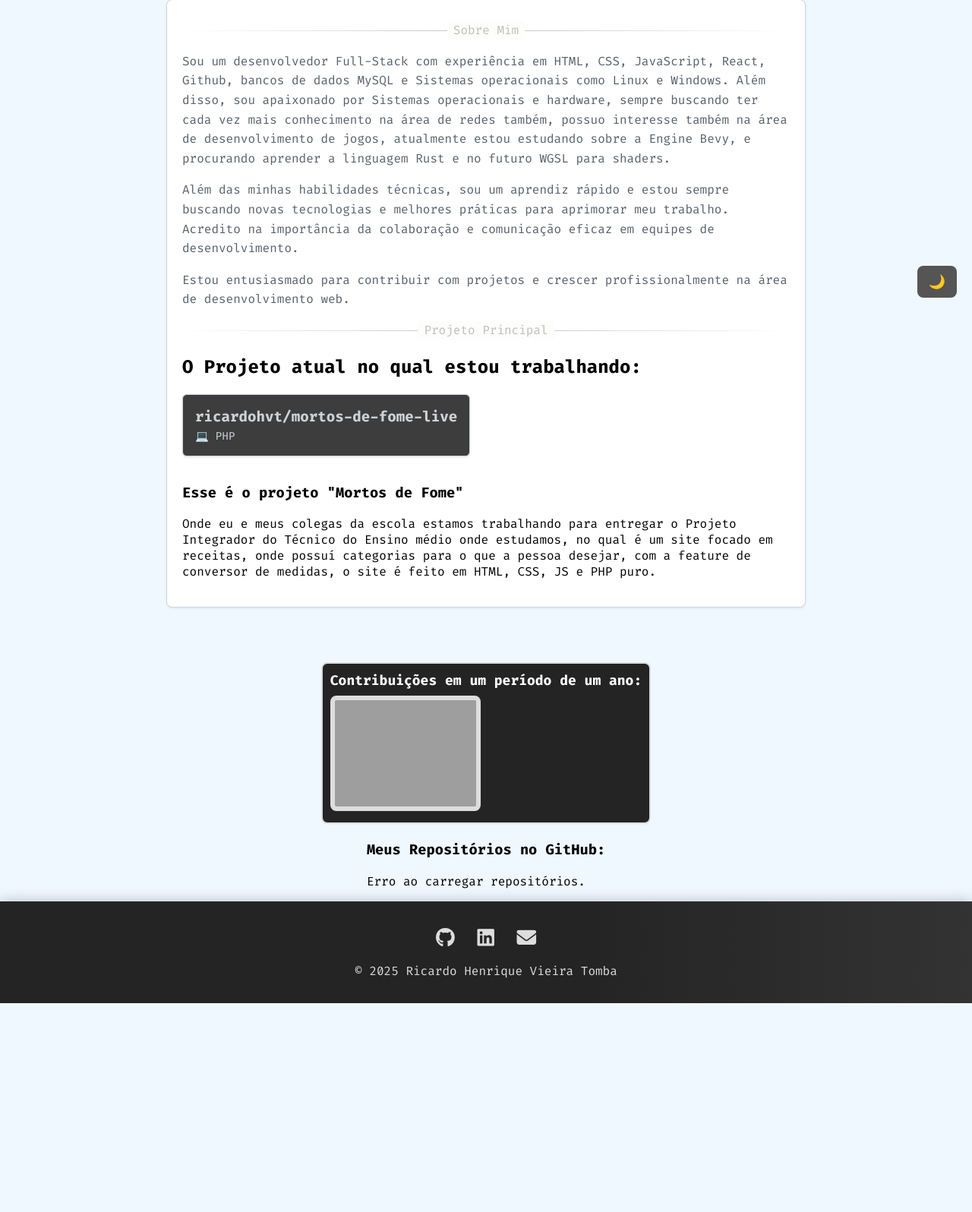
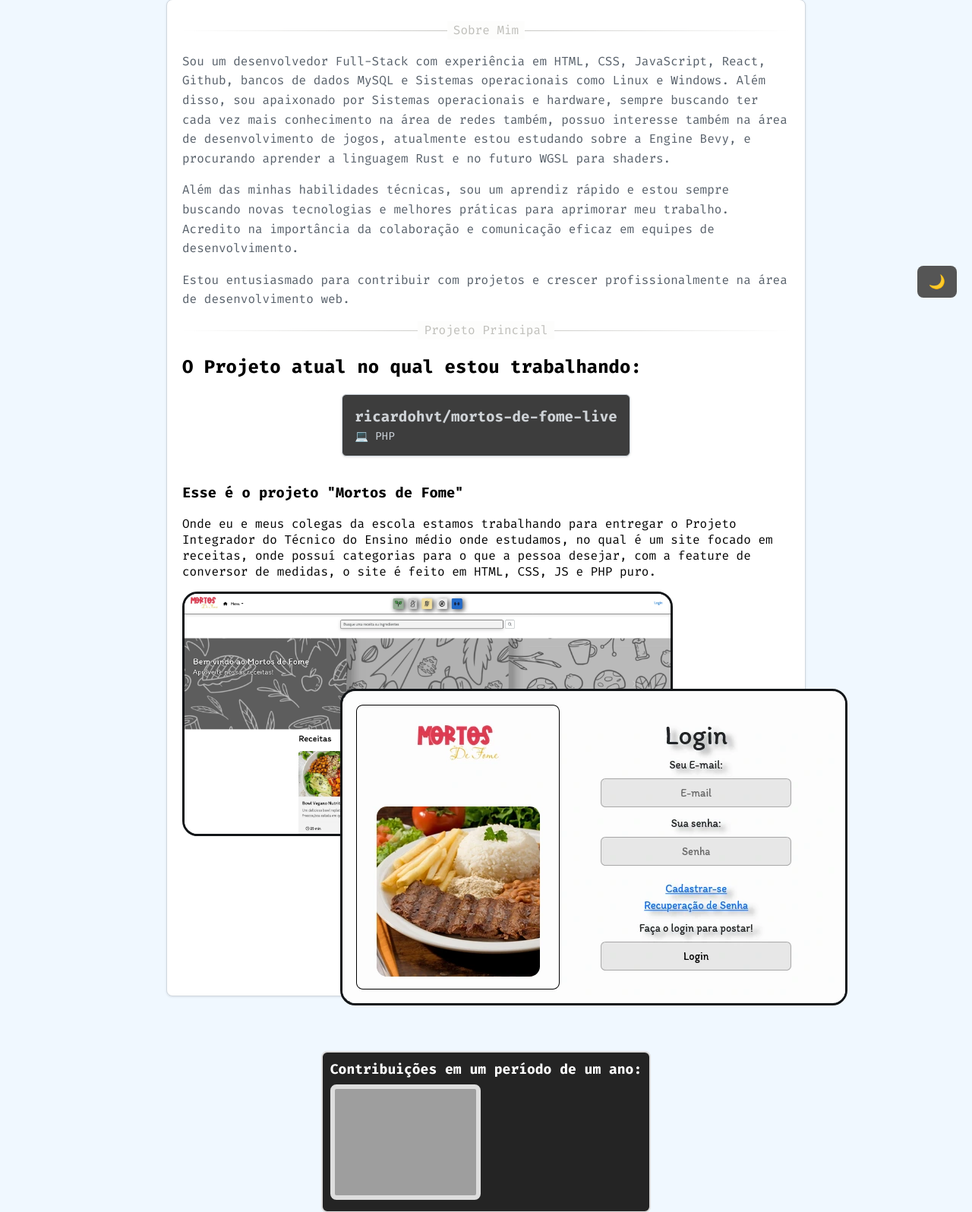
Before and after one commit to ricardohvt/portifolio, a PHP site: page / in a window 1280 px wide. Shown: the part 388-1984 px from the top of the page at 76% size. Before the commit the page ends 1709 px from the top, so only its background shows below. Run offline with PHP 8.4, Linux system fonts and the light colour scheme; grey boxes are pictures that could not be loaded.

Commit message:
finalização

```diff
--- a/css/modules/article.css
+++ b/css/modules/article.css
@@ -6,6 +6,7 @@
   border: 1px solid #d0d7de;
   border-radius: 8px;
   box-shadow: 0 1px 3px rgba(27,31,35,0.1);
+  padding-bottom: 16%;
 }
 
 .about-me h2 {
--- /dev/null
+++ b/css/modules/siteImage.css
@@ -0,0 +1,16 @@
+.site-img {
+    border: 3px solid #121518;
+    border-radius: 20px;
+    transition: border 0.4s;
+    max-width: 80%;
+}
+.site-img:hover {
+    border: 3px solid #37d67a;
+}
+
+.site-img-login {
+    max-width: 60% !important;
+    position: absolute;
+    left: 35%;
+    margin-top: 10%;
+}
--- a/css/style.css
+++ b/css/style.css
@@ -8,6 +8,7 @@
 @import url('./modules/hrStyle.css');
 @import url('./modules/patternBackground.css');
 @import url('./modules/buttons.css');
+@import url('./modules/siteImage.css');
 
 body {
     margin: 0;
@@ -25,6 +26,7 @@ body, .main, .box, .article-main, .footer-content {
   padding: 0;
   display: flex;
   gap: 16px;
+  justify-content: center;
 }
 
 
--- a/index.php
+++ b/index.php
@@ -55,6 +55,8 @@
                 <h3 class="place-self-center">Esse é o projeto "Mortos de Fome"</h3>
                 <p>Onde eu e meus colegas da escola estamos trabalhando para entregar o Projeto Integrador do Técnico do Ensino médio onde estudamos, no qual é um site focado em receitas, onde possuí categorias para o que a pessoa desejar, com a feature de conversor de medidas, o site é feito em HTML, CSS, JS e PHP puro.</p>
             </div>
+            <img src="./assets/img/site_lp.webp" alt="Landing Page do site Mortos de Fome" class="site-img">
+            <img src="./assets/img/site_login.webp" alt="Aba de Login do site Mortos de Fome" class="site-img site-img-login">
         </article>
         <div class="github-contributions">
             <h3>Contribuições em um período de um ano:</h3>
```
Also changed, not shown: assets/img/site_login.webp (added), assets/img/site_lp.webp (added).
